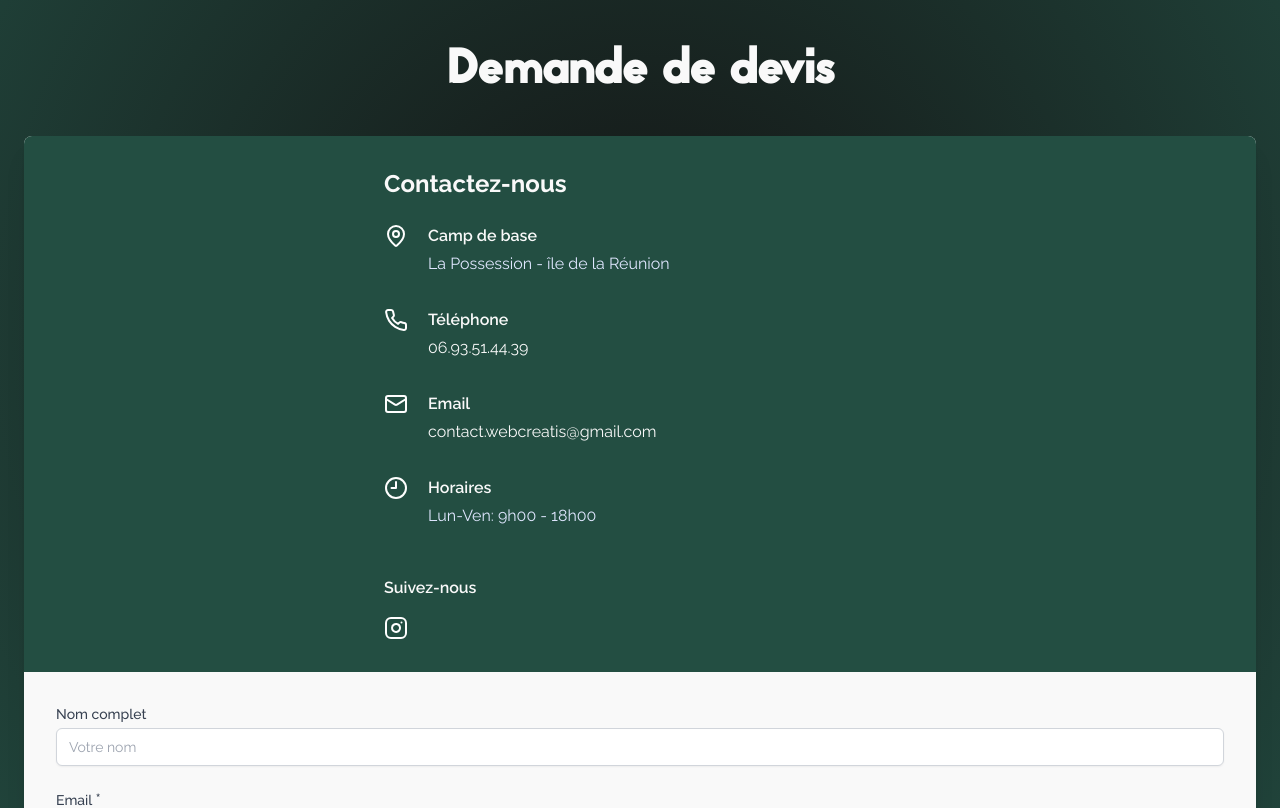
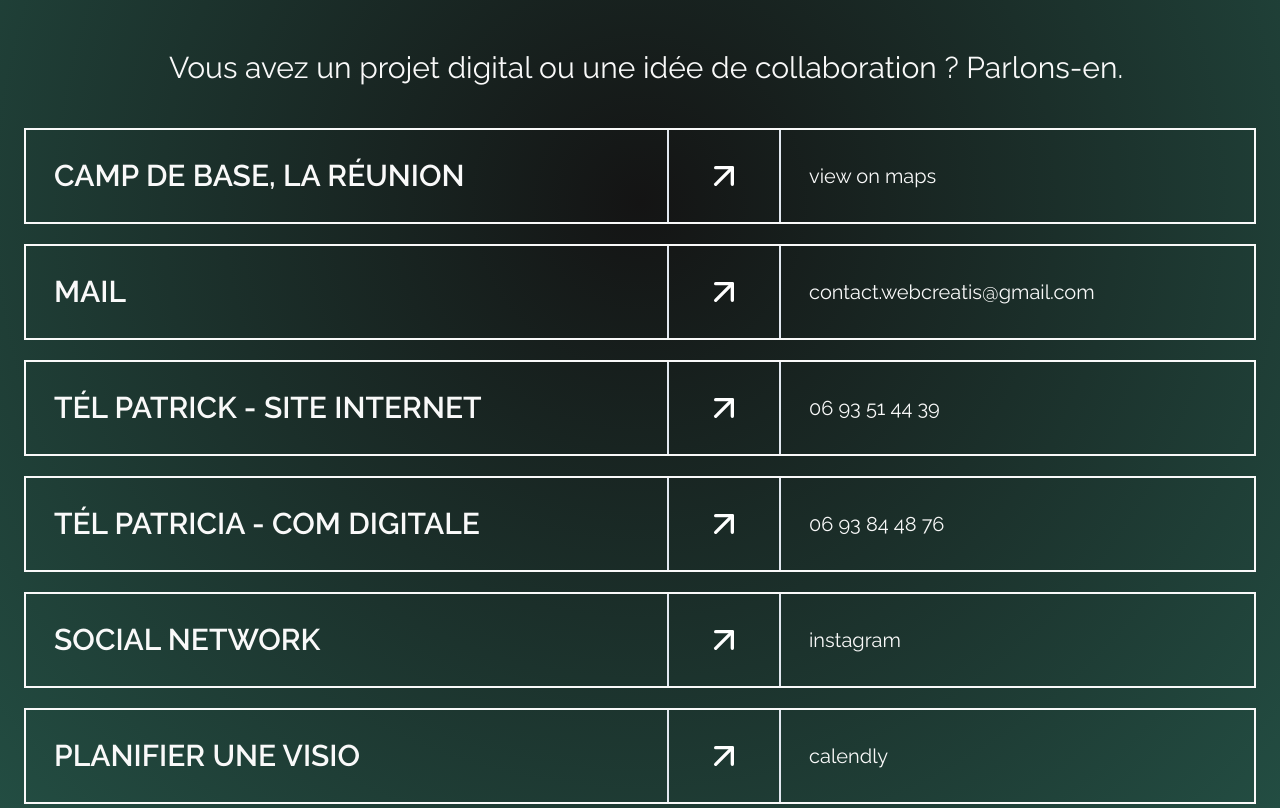
Before and after one commit to webcreatis/WC, a Next.js app: page /contact in a window 1280 px wide. Shown: the part 560-1368 px from the top of the page. Built offline with nearby package versions, Linux system fonts and the light colour scheme; no server answers.

Commit message:
WEBCREATIS > Contact >  global Refacto + create Contact Card component

```diff
--- a/app/contact/page.tsx
+++ b/app/contact/page.tsx
@@ -1,93 +1,46 @@
-"use client";
-import { Clock9, Instagram, Mail, MapPin, Phone } from "lucide-react";
-import Link from "next/link";
-import ContactForm from "../ui/ContactForm";
+import ContactCard from "../ui/ContactCard";
 import CustomCursor from "../ui/CustomCursor";
 import TextAnimated from "../ui/TextAnimated";
 
 export default function ContactPage() {
   return (
     <section className="contact w-full flex flex-col text-white font-raleway pt-40">
-      <TextAnimated title="contact" />
-      <div className="min-h-screen py-12 px-4 sm:px-6 lg:px-8">
-        <div className="max-w-7xl mx-auto">
-          <h1 className="text-5xl font-bold text-center text-white mb-10 font-jaapokki">
-            Demande de devis
-          </h1>
-
-          <div className="bg-white rounded-lg shadow-xl overflow-hidden lg:grid lg:grid-cols-2">
-            <div className="bg-darkGreen text-white p-8 lg:p-12">
-              <div className="max-w-lg mx-auto">
-                <h2 className="text-2xl font-bold mb-6">Contactez-nous</h2>
-
-                <div className="space-y-8">
-                  <div className="flex items-start gap-5">
-                    <MapPin color="#ffffff" />
-                    <div>
-                      <h3 className="font-semibold mb-1">Camp de base</h3>
-                      <p className="text-indigo-100">
-                        {" "}
-                        La Possession - île de la Réunion
-                      </p>
-                    </div>
-                  </div>
-
-                  <div className="flex items-start gap-5">
-                    <Phone color="#ffffff" />
-                    <div>
-                      <h3 className="font-semibold mb-1">Téléphone</h3>
-                      <a
-                        data-link="link"
-                        href="tel:+262693514439"
-                        className="buttonAction"
-                      >
-                        <span className="font-raleway">06.93.51.44.39</span>
-                      </a>
-                    </div>
-                  </div>
-
-                  <div className="flex items-start gap-5">
-                    <Mail color="#ffffff" />
-                    <div>
-                      <h3 className="font-semibold mb-1">Email</h3>
-                      <a
-                        data-link="link"
-                        href="mailto:contact.webcreatis@gmail.com"
-                        className="buttonAction"
-                      >
-                        <span className="font-raleway">
-                          contact.webcreatis@gmail.com
-                        </span>
-                      </a>
-                    </div>
-                  </div>
-
-                  <div className="flex items-start gap-5">
-                    <Clock9 color="#ffffff" />
-                    <div>
-                      <h3 className="font-semibold mb-1">Horaires</h3>
-                      <p className="text-indigo-100">Lun-Ven: 9h00 - 18h00</p>
-                    </div>
-                  </div>
-                </div>
-
-                <div className="mt-12">
-                  <h3 className="font-semibold mb-4">Suivez-nous</h3>
-                  <div className="flex space-x-4">
-                    <Link
-                      href="https://www.instagram.com/webcreatis/"
-                      className="text-indigo-100 hover:text-white buttonAction"
-                      data-link="link"
-                    >
-                      <span className="sr-only">Instagram</span>
-                      <Instagram color="#ffffff" />
-                    </Link>
-                  </div>
-                </div>
-              </div>
-            </div>
-            <ContactForm />
-          </div>
+      <TextAnimated title="contact us" />
+      <div className="h-auto py-12 px-4 sm:px-6 lg:px-8 pb-40">
+        <h1 className="w-full flex justify-center xs:text-xl xs:pb-10 xs:pl-3 mobile:text-center md:text-3xl md:leading-10 lg:p-20 lg:text-5xl lg:leading-relaxed xl:text-7xl xl:pb-28">
+          Vous avez un projet digital ou une idée de collaboration ? Parlons-en.
+        </h1>
+        <div className="w-full flex flex-col items-center gap-5">
+          <ContactCard
+            title="Camp de base, la Réunion"
+            link="https://www.google.com/maps/place//data=!4m2!3m1!1s0x218287c7a88b4291:0x1e0c6bfe54c406e6?sa=X&ved=1t:8290&ictx=111"
+            textLink="view on maps"
+          />
+          <ContactCard
+            title="mail"
+            link="mailto:contact.webcreatis@gmail.com"
+            textLink="contact.webcreatis@gmail.com"
+          />
+          <ContactCard
+            title="tél Patrick - site internet"
+            link="tel:+262693514439"
+            textLink="06 93 51 44 39"
+          />
+          <ContactCard
+            title="tél Patricia - com digitale"
+            link="tel:+262693844876"
+            textLink="06 93 84 48 76"
+          />
+          <ContactCard
+            title="social network"
+            link="https://www.instagram.com/webcreatis/"
+            textLink="instagram"
+          />
+          <ContactCard
+            title="planifier une visio"
+            link="https://www.instagram.com/webcreatis/"
+            textLink="calendly"
+          />
         </div>
       </div>
       <CustomCursor />
--- /dev/null
+++ b/app/ui/ContactCard.tsx
@@ -0,0 +1,43 @@
+import { ArrowUpRight } from "lucide-react";
+import Link from "next/link";
+
+type ContactCardProps = {
+  title: string;
+  link: string;
+  textLink: string;
+};
+
+export default function ContactCard({
+  title,
+  link,
+  textLink,
+}: ContactCardProps) {
+  return (
+    <div className="relative flex w-[90%] md:w-[70%] m-auto h-auto justify-between border-2 border-white min-[320px]:flex-col laptop:flex-row laptop:w-full lg:w-[90%] xl:w-[70%]">
+      <p className="w-full font-semibold text-2xl p-5 xs:text-lg md:flex-1 md:text-3xl border-b-2 md:border-b-2 md:border-r-0 md:p-7 laptop:border-b-0 laptop:border-r-2 laptop:text-left xl:p-14 uppercase text-center">
+        {title}
+      </p>
+
+      <Link
+        data-link="link"
+        href={link}
+        className="relative buttonAction w-full md:flex-1 text-2xl md:text-3xl flex items-center overflow-hidden group"
+      >
+        {/* background anim hover */}
+        <span className="absolute inset-0 bg-corail scale-x-0 origin-left transition-transform duration-500 ease-in-out group-hover:scale-x-100 z-0" />
+
+        {/* content */}
+        <div className="w-20 md:w-28 border-r-2 h-full flex justify-center items-center z-10 xs:hidden md:flex">
+          <ArrowUpRight
+            color="#ffffff"
+            className="h-full md:w-[38px] laptop:w-[40px] xl:w-[60px]"
+          />
+        </div>
+
+        <p className="flex-1 text-xl xs:text-base xs:pl-2 xs:pr-2 xs:pt-5 xs:pb-5 md:text-xl p-5 md:p-7 lg:text-2xl xl:text-3xl z-10 text-center md:text-left">
+          {textLink}
+        </p>
+      </Link>
+    </div>
+  );
+}
```
